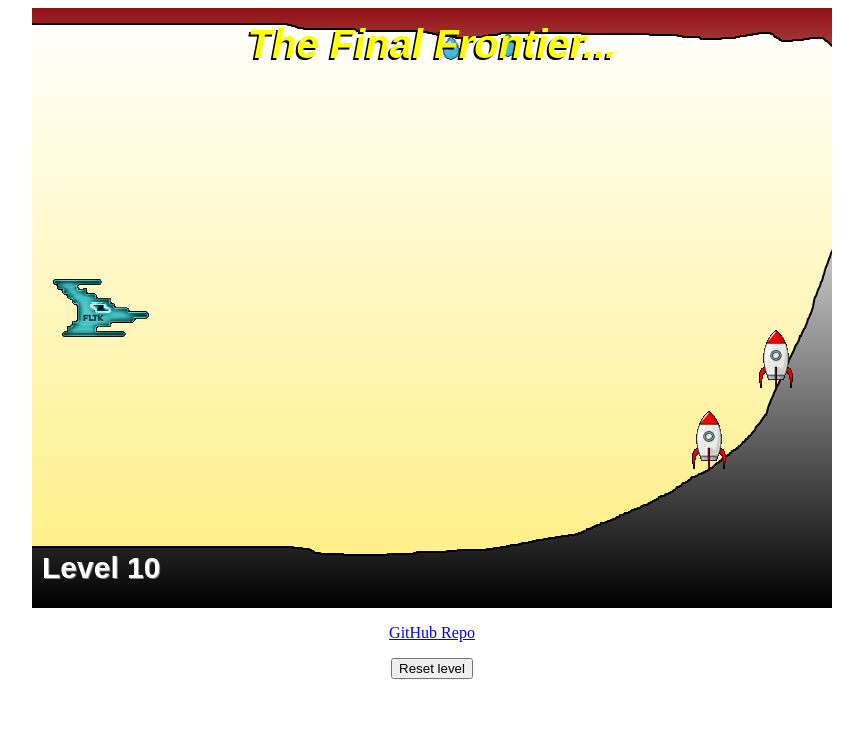
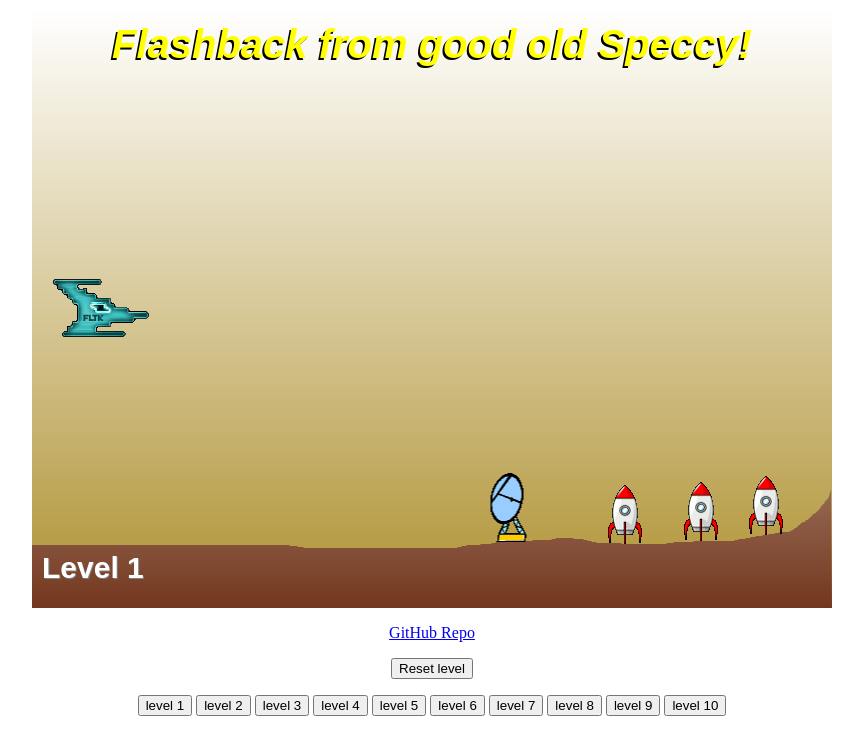
Before and after one commit to wcout/JScriptrator, a plain HTML site: page index.html in a window 1280 px wide. Shown: the whole page, without its empty margins (208-1071 px from the left). Drawn offline with Linux system fonts and the light colour scheme; animation ran at ten frames a second.

Commit message:
+level selection on main screen

```diff
--- a/index.html
+++ b/index.html
@@ -25,6 +25,18 @@
 				<p>
 					<button onclick="resetGameStats()">Reset level</button>
 				</p>
+				<p>
+					<button onclick="setLevel(1)">level 1</button>
+					<button onclick="setLevel(2)">level 2</button>
+					<button onclick="setLevel(3)">level 3</button>
+					<button onclick="setLevel(4)">level 4</button>
+					<button onclick="setLevel(5)">level 5</button>
+					<button onclick="setLevel(6)">level 6</button>
+					<button onclick="setLevel(7)">level 7</button>
+					<button onclick="setLevel(8)">level 8</button>
+					<button onclick="setLevel(9)">level 9</button>
+					<button onclick="setLevel(10)">level 10</button>
+				</p>
         </footer>
     </body>
 </html>
--- a/main.js
+++ b/main.js
@@ -58,7 +58,7 @@ var deco;
 var spaceship; // ship object
 var ox = 0;
 var keysDown = [];
-var level = 10;
+var level = 1;
 var dx = Math.floor( 200 / fps );
 var objects = [];
 
@@ -224,6 +224,14 @@ function resetGameStats()
 {
 	console.log( 'resetGameStats' );
 	window.localStorage.removeItem( 'level' );
+}
+
+function setLevel( l )
+{
+	level = l;
+	paused = false;
+	completed = false;
+	resetLevel( false );
 }
 
 function loadValue( id, value )
@@ -1068,7 +1076,7 @@ function drawLandscape()
 	}
 }
 
-async function resetLevel()
+async function resetLevel( wait_ = true )
 {
 	if ( paused )
 	{
@@ -1077,7 +1085,10 @@ async function resetLevel()
 //	collision = true;
 	onKeyDown( 57 );
 //	window.requestAnimationFrame( update );
-	await sleep( 3000 + 17000 * ( completed && level == 10 ) );
+	if ( wait_ )
+	{
+		await sleep( 3000 + 17000 * ( completed && level == 10 ) );
+	}
 	collision = false;
 	onKeyDown( 57 );
 
@@ -1280,8 +1291,11 @@ function update()
 				spaceship.y -= dx;
 			}
 		}
-		ox += dx;
-		spaceship.x += dx;
+		if ( !paused || completed )
+		{
+			ox += dx;
+			spaceship.x += dx;
+		}
 	}
 	if ( ox + Screen.clientWidth >= LS.length )
 	{
```
